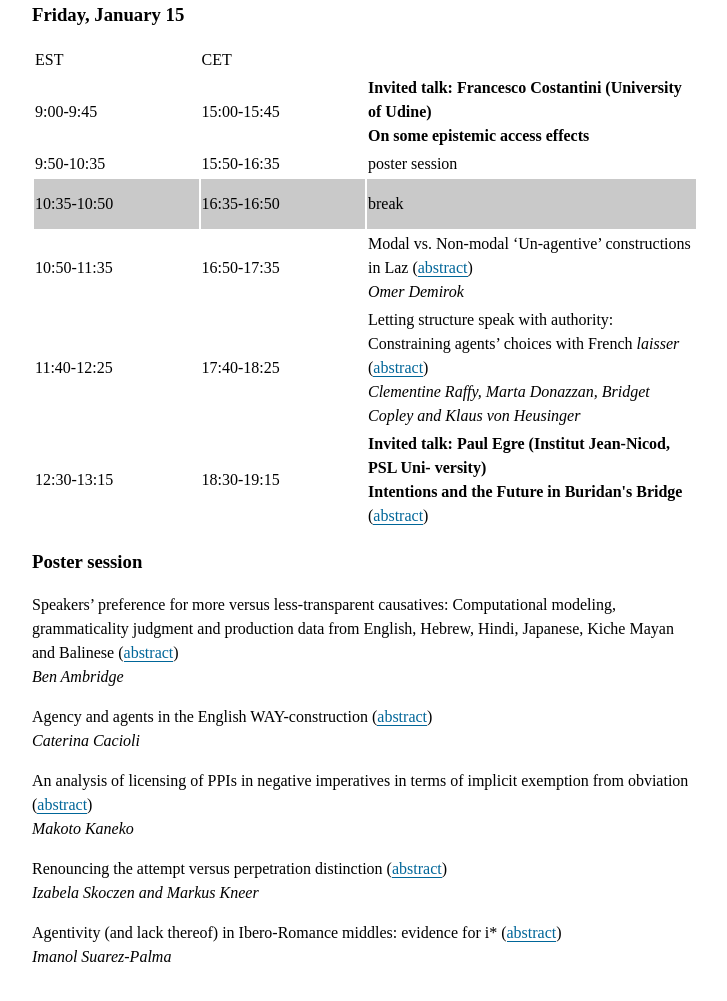
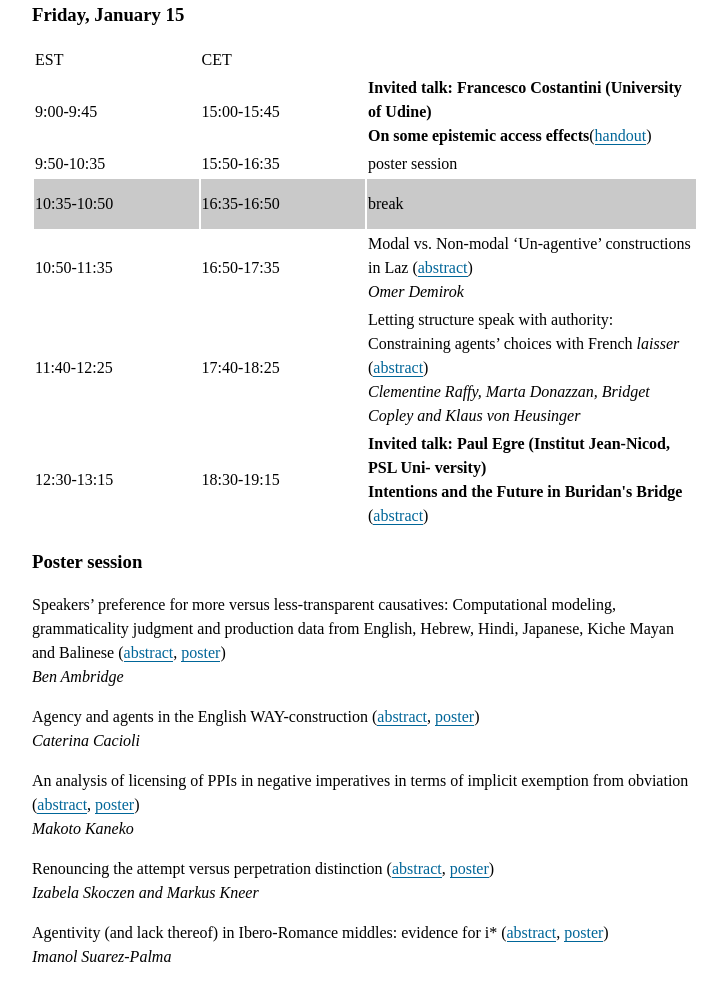
Before and after one commit to ail-workshop/ail-workshop.github.io, a plain HTML site: page program.html in a window 1280 px wide. Shown: the part 1240-2241 px from the top of the page, without its empty margins (392-1119 px from the left). Drawn offline with Linux system fonts and the light colour scheme.

Commit message:
add posters

```diff
--- a/program.html
+++ b/program.html
@@ -158,7 +158,8 @@
                   <td class="time">9:00-9:45</td>
                   <td class="time">15:00-15:45</td>
                   <td class="title" colspan="2"><b>Invited talk: Francesco Costantini (University of Udine)</b><br>
-                    <b>On some epistemic access effects</b></td>
+                    <b>On some epistemic access effects</b>(<a href="docs/AIL1_handout_Costantini.pdf">handout</a>)
+                </td>
                 </tr>
                 <tr class="admin">
                   <td class="time">9:50-10:35</td>
@@ -192,23 +193,23 @@
             </table>
           <h3>Poster session</h3>
             <p>
-            Speakers’ preference for more versus less-transparent causatives: Computational modeling, grammaticality judgment and production data from English, Hebrew, Hindi, Japanese, Kiche Mayan and Balinese (<a href="docs/AIL1_abstract_Ambridge_etal.pdf">abstract</a>)<br>
+            Speakers’ preference for more versus less-transparent causatives: Computational modeling, grammaticality judgment and production data from English, Hebrew, Hindi, Japanese, Kiche Mayan and Balinese (<a href="docs/AIL1_abstract_Ambridge_etal.pdf">abstract</a>, <a href="docs/AIL1_Ambridge.pdf">poster</a>)<br>
             <i>Ben Ambridge</i>
             </p>
             <p>
-            Agency and agents in the English WAY-construction (<a href="docs/AIL1_abstract_Cacioli.pdf">abstract</a>)<br>
+            Agency and agents in the English WAY-construction (<a href="docs/AIL1_abstract_Cacioli.pdf">abstract</a>, <a href="docs/AIL1_Cacioli.pdf">poster</a>)<br>
           <i>Caterina Cacioli</i>
           </p>
             <p>
-              An analysis of licensing of PPIs in negative imperatives in terms of implicit exemption from obviation (<a href="docs/AIL1_abstract_Kaneko.pdf">abstract</a>)<br>
+              An analysis of licensing of PPIs in negative imperatives in terms of implicit exemption from obviation (<a href="docs/AIL1_abstract_Kaneko.pdf">abstract</a>, <a href="docs/AIL1_Kaneko.pdf">poster</a>)<br>
             <i>Makoto Kaneko</i>
             </p>
             <p>
-            Renouncing the attempt versus perpetration distinction (<a href="docs/AIL1_abstract_Skoczen_Kneer.pdf">abstract</a>)<br>
+            Renouncing the attempt versus perpetration distinction (<a href="docs/AIL1_abstract_Skoczen_Kneer.pdf">abstract</a>, <a href="docs/AIL1_Skoczen_Kneer.pdf">poster</a>)<br>
           <i>Izabela Skoczen and Markus Kneer</i>
           </p>
             <p>
-              Agentivity (and lack thereof) in Ibero-Romance middles: evidence for i* (<a href="docs/AIL1_abstract_Suarez-Palma.pdf">abstract</a>)<br>
+              Agentivity (and lack thereof) in Ibero-Romance middles: evidence for i* (<a href="docs/AIL1_abstract_Suarez-Palma.pdf">abstract</a>, <a href="docs/AIL1_Suarez-Palma.pdf">poster</a>)<br>
             <i>Imanol Suarez-Palma</i>
             </p>
           </div>
```
Also changed, not shown: 8 other files.
